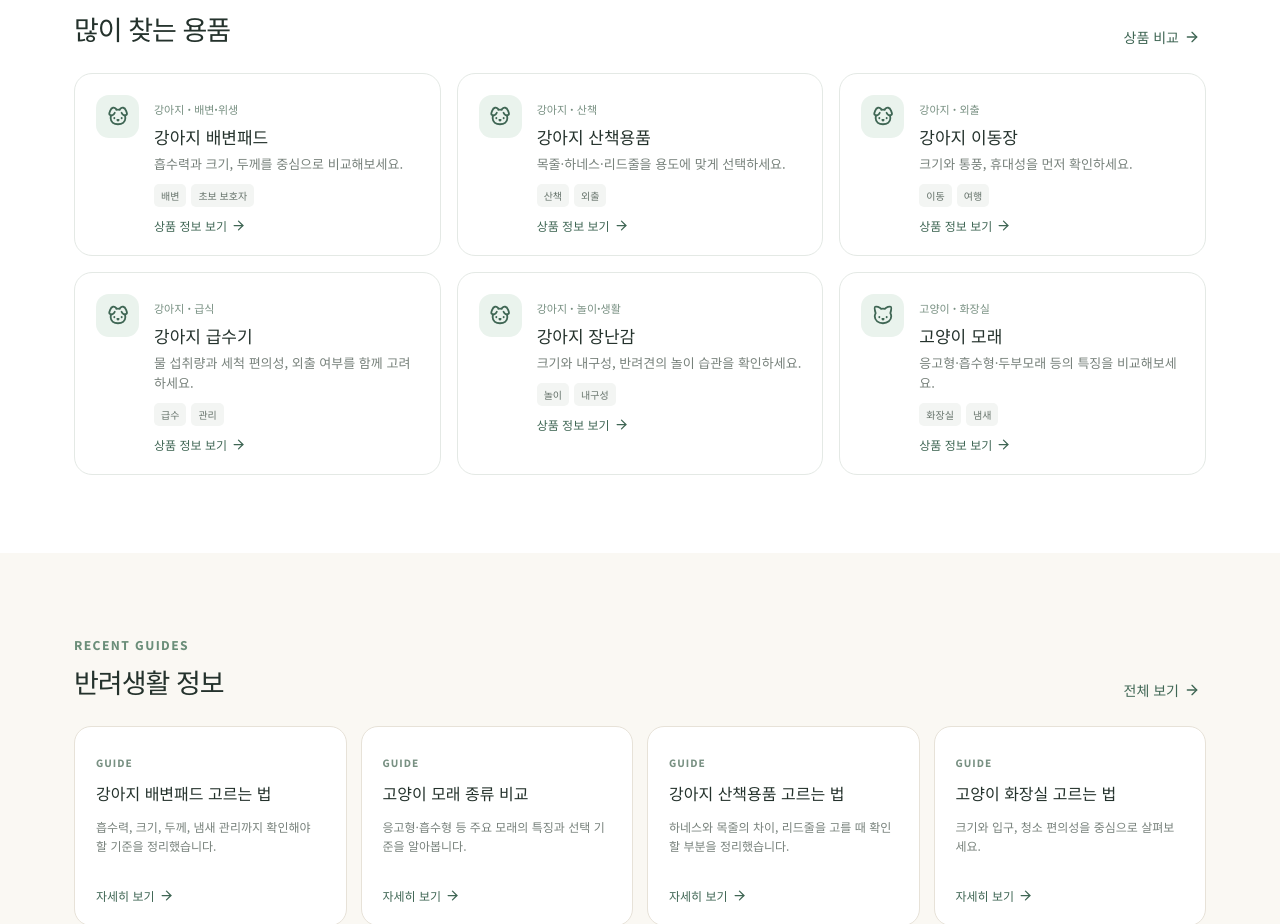
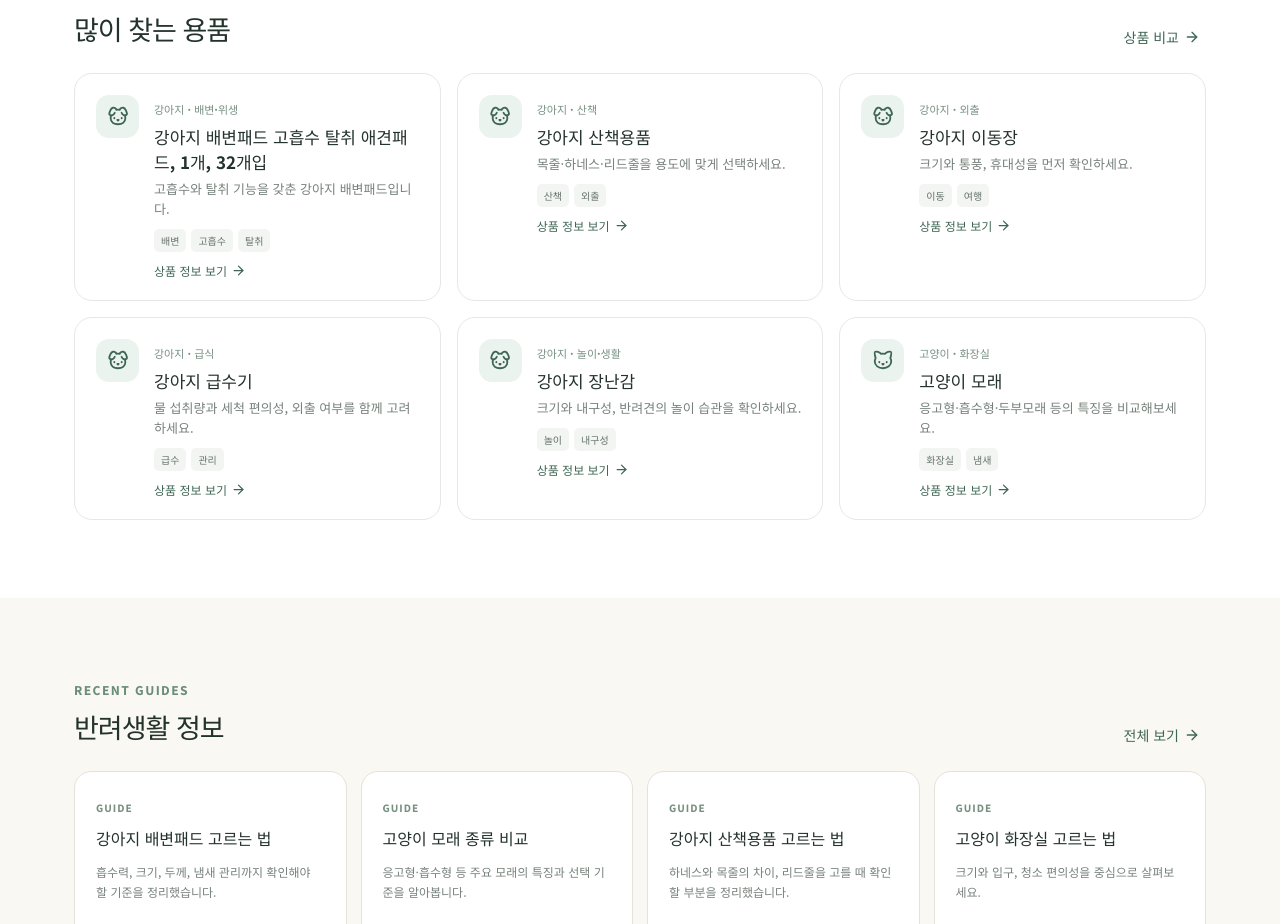
Before and after one commit to hosi4242/petgoreumi, a React (Vite) app: page / in a window 1280 px wide. Shown: the part 1642-2566 px from the top of the page. Built offline with nearby package versions, Linux system fonts and the light colour scheme.

Commit message:
Add first Coupang affiliate product

```diff
--- a/src/data.ts
+++ b/src/data.ts
@@ -1,7 +1,7 @@
 export type Pet = '강아지' | '고양이'
-export type Product = {name:string; pet:Pet; category:string; desc:string; tags:string[]; priceRange?:string}
+export type Product = {name:string; pet:Pet; category:string; desc:string; tags:string[]; priceRange?:string; affiliateUrl?:string; imageUrl?:string}
 export const products: Product[] = [
- {name:'강아지 배변패드',pet:'강아지',category:'배변·위생',desc:'흡수력과 크기, 두께를 중심으로 비교해보세요.',tags:['배변','초보 보호자'],priceRange:'가격대 비교 예정'},
+ {name:'강아지 배변패드 고흡수 탈취 애견패드, 1개, 32개입',pet:'강아지',category:'배변·위생',desc:'고흡수와 탈취 기능을 갖춘 강아지 배변패드입니다.',tags:['배변','고흡수','탈취'],priceRange:'상품 페이지에서 확인',affiliateUrl:'https://link.coupang.com/a/huRifkzAKO',imageUrl:'https://image7.coupangcdn.com/image/affiliate/banner/d9ed8d6119f9476f3e9f082ea78608e7@2x.jpg'},
  {name:'강아지 산책용품',pet:'강아지',category:'산책',desc:'목줄·하네스·리드줄을 용도에 맞게 선택하세요.',tags:['산책','외출'],priceRange:'가격대 비교 예정'},
  {name:'강아지 이동장',pet:'강아지',category:'외출',desc:'크기와 통풍, 휴대성을 먼저 확인하세요.',tags:['이동','여행'],priceRange:'가격대 비교 예정'},
  {name:'강아지 급수기',pet:'강아지',category:'급식',desc:'물 섭취량과 세척 편의성, 외출 여부를 함께 고려하세요.',tags:['급수','관리'],priceRange:'가격대 비교 예정'},
```
